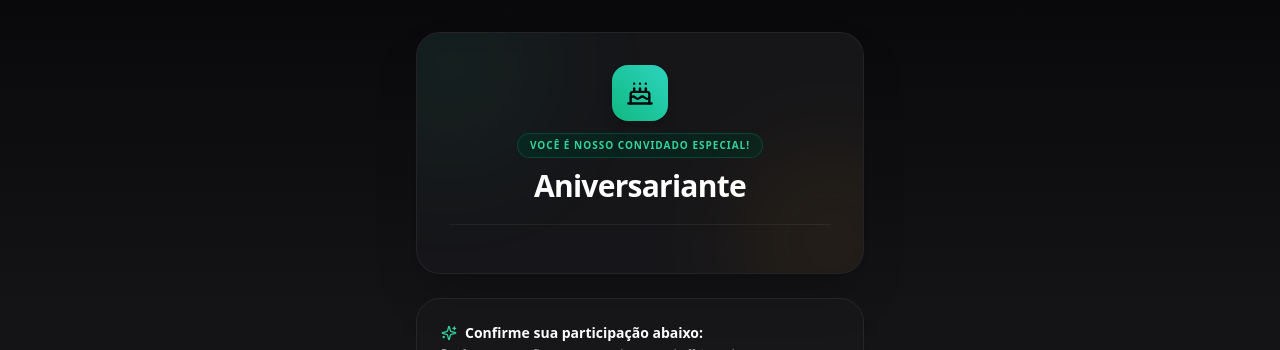
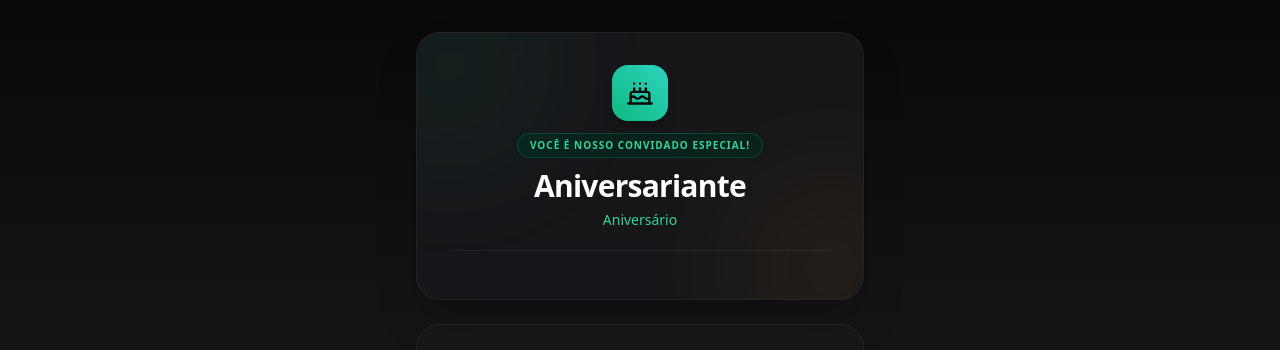
Before and after one commit to silvadiego2/festplanner-app, a Next.js app: page /rsvp in a window 1280 px wide. Shown: the top 350 px of the page. Built offline with nearby package versions, Linux system fonts and the light colour scheme; no server answers; the database is empty.

Commit message:
Update celebrant name and theme display
Refactor event information display for clarity and style.

```diff
--- a/app/rsvp/page.jsx
+++ b/app/rsvp/page.jsx
@@ -212,22 +212,14 @@ export default function PublicInviteAndRsvpPage() {
             Você é nosso convidado especial!
           </span>
 
-          <h1 className="text-2xl sm:text-3xl font-extrabold tracking-tight text-white mb-1">
+          <h1 className="text-2xl sm:text-3xl font-extrabold tracking-tight text-white mb-1.5">
             {eventInfo?.celebrantName || 'Aniversariante'}
           </h1>
 
-          {eventInfo?.age && (
-            <p className="text-sm font-medium text-zinc-400">
-              Celebração de <span className="text-emerald-400 font-bold">{eventInfo.age} anos</span>
-            </p>
-          )}
-
-          {/* Texto do Tema Editável */}
-          {eventInfo?.theme && (
-            <p className="text-xs italic text-zinc-300 mt-2 font-medium">
-              "{eventInfo.theme}"
-            </p>
-          )}
+          {/* Subtítulo limpo e elegante da comemoração editável */}
+          <p className="text-sm font-medium text-emerald-400">
+            {eventInfo?.theme || (eventInfo?.age ? `Aniversário de ${eventInfo.age} anos` : 'Aniversário')}
+          </p>
 
           {/* Contador Regressivo */}
           {timeLeft.days > 0 && (
```
